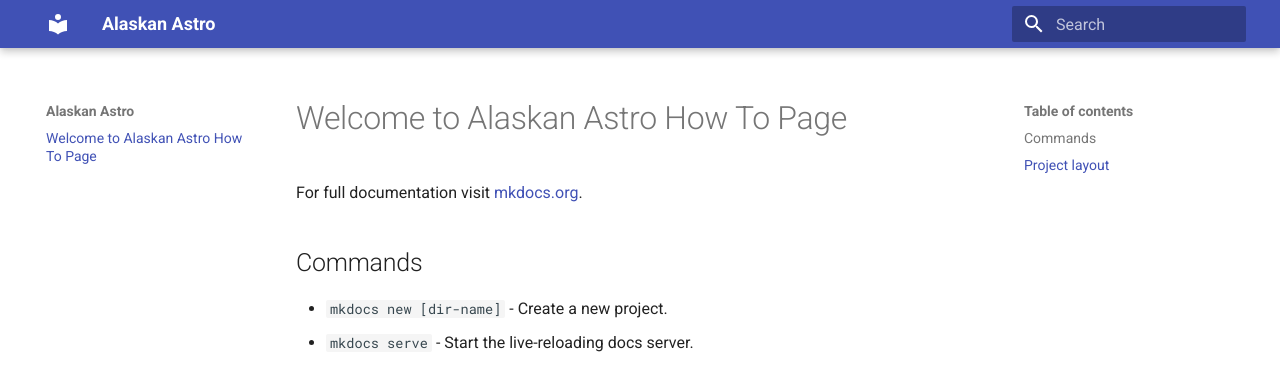
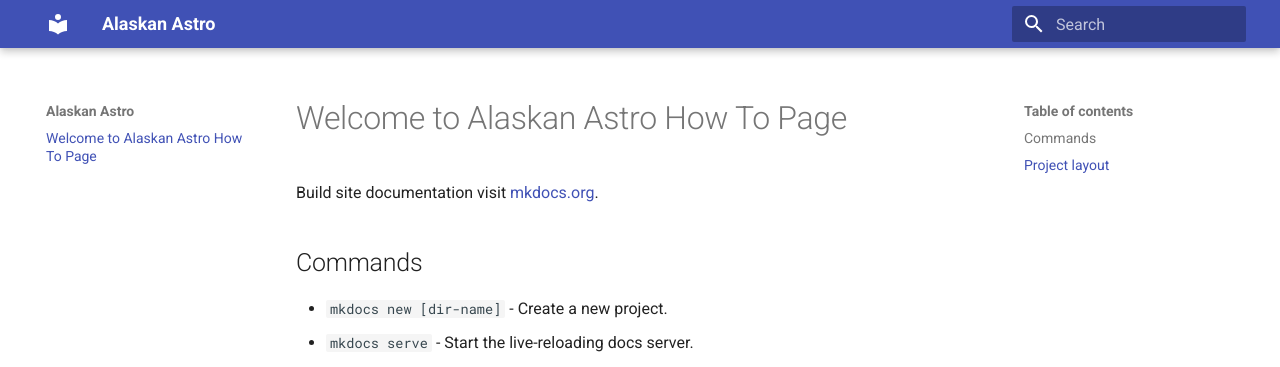
Before and after one commit to AlaskanAstro/AK.how.to, an MkDocs documentation site: the page built from docs/index.md, in a window 1280 px wide. Shown: the top 367 px of the page. Built offline with MkDocs 1.6.1 and Material for MkDocs 9.7.7, drawn with Linux system fonts in a browser that asks for light colours.

Commit message:
Update index.md

```diff
--- a/docs/index.md
+++ b/docs/index.md
@@ -1,6 +1,6 @@
 # Welcome to Alaskan Astro How To Page
 
-For full documentation visit [mkdocs.org](https://www.mkdocs.org).
+Build site documentation visit [mkdocs.org](https://www.mkdocs.org).
 
 ## Commands
 
```
